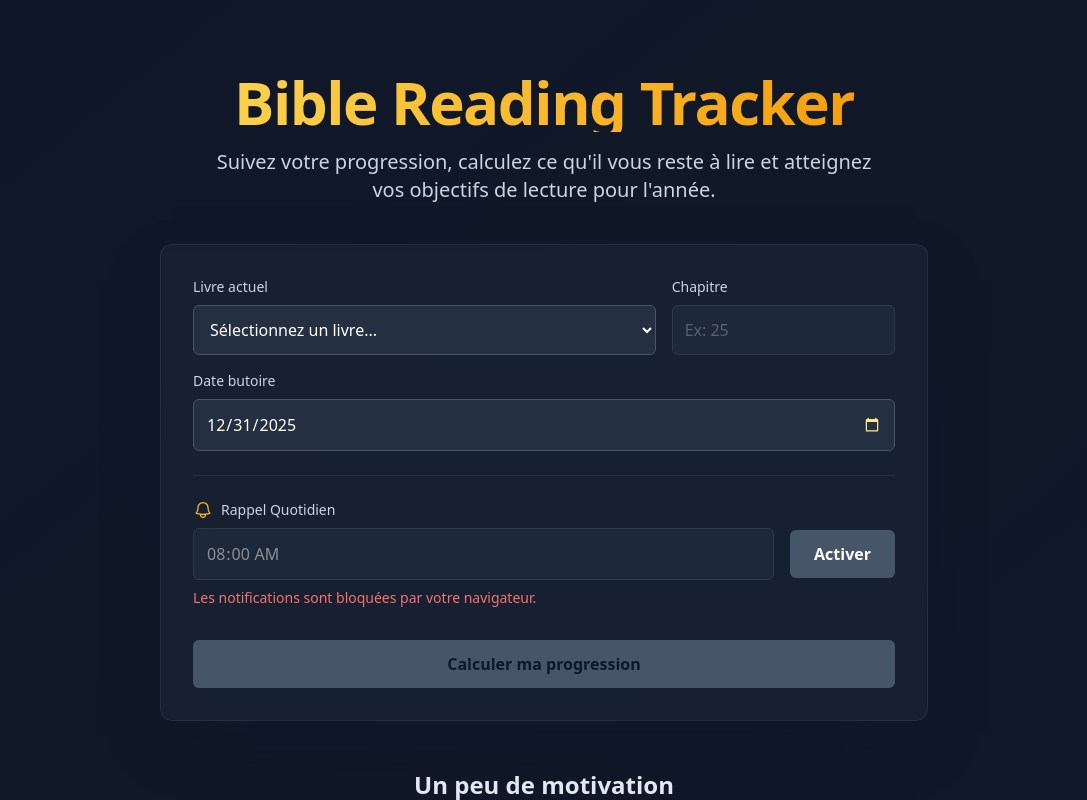
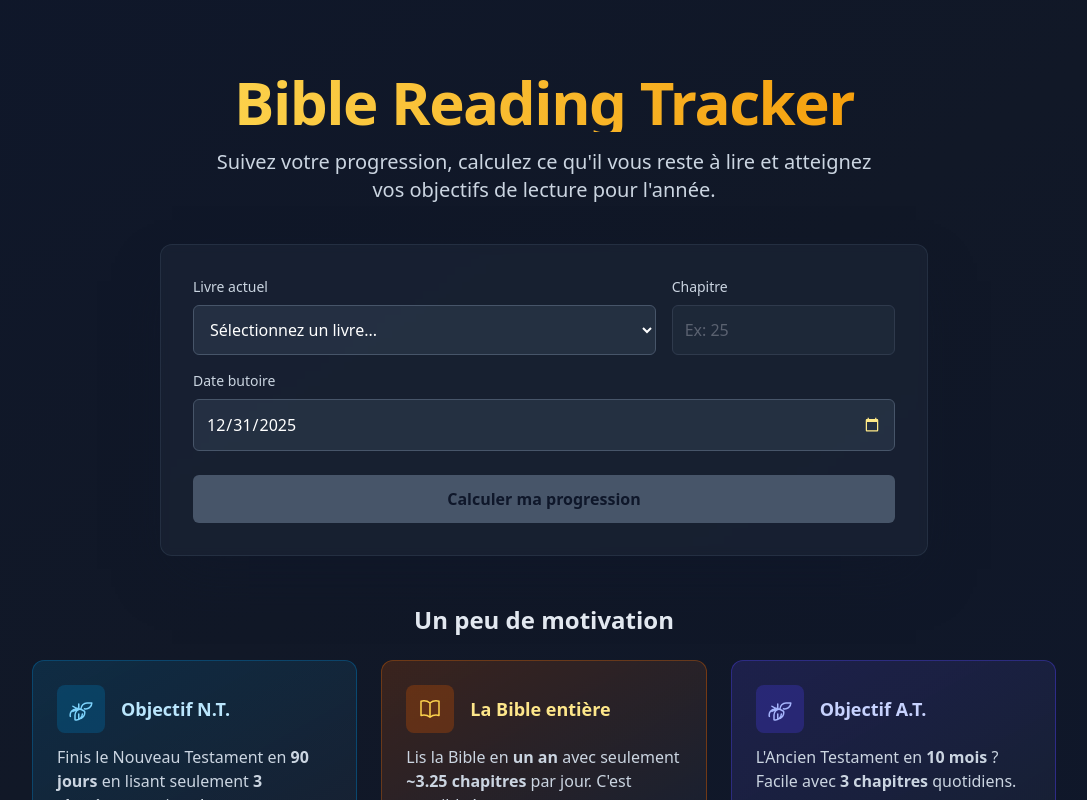
Before and after one commit to D-avlessi-webcoom/bible-reading-tracker, a React (Vite) app: page / in a window 1280 px wide. Shown: the top 800 px of the page, without its empty margins (96-1183 px from the left). Built offline with nearby package versions, Linux system fonts and the light colour scheme.

Commit message:
Revert "Add notification feature"
This reverts commit b7fbc9325c4560beaa73a36721d17868fa1760b1.

```diff
--- a/App.tsx
+++ b/App.tsx
@@ -5,14 +5,11 @@ import StatCard from './components/StatCard';
 import BookOpenIcon from './components/icons/BookOpenIcon';
 import TargetIcon from './components/icons/TargetIcon';
 import CalendarIcon from './components/icons/CalendarIcon';
-import BellIcon from './components/icons/BellIcon';
 
 const getEndOfYear = () => {
   const today = new Date();
   return new Date(today.getFullYear(), 11, 31).toISOString().split('T')[0];
 };
-
-type ReminderStatus = 'inactive' | 'active' | 'denied';
 
 const App: React.FC = () => {
   const [selectedBookId, setSelectedBookId] = useState<string>('');
@@ -22,9 +19,6 @@ const App: React.FC = () => {
   const [error, setError] = useState<string>('');
   const [showResults, setShowResults] = useState<boolean>(false);
   const resultsRef = useRef<HTMLElement>(null);
-
-  const [reminderTime, setReminderTime] = useState('08:00');
-  const [reminderStatus, setReminderStatus] = useState<ReminderStatus>('inactive');
 
   const selectedBook: Book | undefined = useMemo(() => BIBLE_BOOKS.find(b => b.id === parseInt(selectedBookId, 10)), [selectedBookId]);
 
@@ -36,56 +30,6 @@ const App: React.FC = () => {
       resultsRef.current.scrollIntoView({ behavior: 'smooth' });
     }
   }, [showResults]);
-
-  useEffect(() => {
-    const savedTime = localStorage.getItem('reminderTime');
-    if (savedTime) {
-        if (Notification.permission === 'granted') {
-            setReminderTime(savedTime);
-            setReminderStatus('active');
-            navigator.serviceWorker.ready.then(registration => {
-                registration.active?.postMessage({ type: 'SET_REMINDER', time: savedTime });
-            });
-        } else if (Notification.permission === 'denied') {
-            setReminderStatus('denied');
-        } else {
-            // Permission was granted then revoked, or something else changed.
-            localStorage.removeItem('reminderTime');
-        }
-    } else {
-        if (Notification.permission === 'denied') {
-            setReminderStatus('denied');
-        }
-    }
-}, []);
-
-
-  const handleSetReminder = async () => {
-    if (!('Notification' in window) || !('serviceWorker' in navigator)) {
-        alert("Les notifications ne sont pas supportées sur ce navigateur.");
-        return;
-    }
-
-    const permission = await Notification.requestPermission();
-    if (permission === 'granted') {
-        localStorage.setItem('reminderTime', reminderTime);
-        setReminderStatus('active');
-        navigator.serviceWorker.ready.then(registration => {
-            registration.active?.postMessage({ type: 'SET_REMINDER', time: reminderTime });
-        });
-    } else {
-        setReminderStatus('denied');
-    }
-  };
-
-  const handleDisableReminder = () => {
-    localStorage.removeItem('reminderTime');
-    setReminderStatus('inactive');
-    navigator.serviceWorker.ready.then(registration => {
-        registration.active?.postMessage({ type: 'CLEAR_REMINDER' });
-    });
-  };
-
 
   const handleCalculate = useCallback(() => {
     setError('');
@@ -223,39 +167,10 @@ const App: React.FC = () => {
                 />
             </div>
           </div>
-
-          <div className="mt-6 pt-6 border-t border-slate-700/50">
-            <label htmlFor="reminder-time" className="flex items-center gap-2 text-left text-sm font-medium text-slate-300 mb-2">
-                <BellIcon className="w-5 h-5 text-amber-400" />
-                Rappel Quotidien
-            </label>
-            <div className="flex flex-col sm:flex-row items-center gap-4">
-                <input
-                    type="time"
-                    id="reminder-time"
-                    value={reminderTime}
-                    onChange={e => setReminderTime(e.target.value)}
-                    disabled={reminderStatus === 'active' || reminderStatus === 'denied'}
-                    className="w-full sm:w-auto flex-grow bg-slate-700/50 border border-slate-600 rounded-md p-3 text-white focus:ring-2 focus:ring-amber-400 focus:outline-none transition disabled:opacity-50"
-                />
-                {reminderStatus !== 'active' ? (
-                <button onClick={handleSetReminder} disabled={reminderStatus === 'denied'} className="w-full sm:w-auto bg-sky-500 text-white font-bold py-3 px-6 rounded-md hover:bg-sky-400 transition-all duration-300 disabled:bg-slate-600 disabled:cursor-not-allowed">
-                    Activer
-                </button>
-                ) : (
-                <button onClick={handleDisableReminder} className="w-full sm:w-auto bg-red-500 text-white font-bold py-3 px-6 rounded-md hover:bg-red-400 transition-all duration-300">
-                    Désactiver
-                </button>
-                )}
-            </div>
-             {reminderStatus === 'active' && <p className="text-sm text-slate-400 mt-2 text-left">Rappel activé pour {reminderTime}.</p>}
-             {reminderStatus === 'denied' && <p className="text-sm text-red-400 mt-2 text-left">Les notifications sont bloquées par votre navigateur.</p>}
-          </div>
-
           <button
             onClick={handleCalculate}
             disabled={!selectedBookId || !currentChapter}
-            className="w-full mt-8 bg-amber-400 text-slate-900 font-bold py-3 px-8 rounded-md hover:bg-amber-300 transition-all duration-300 transform hover:scale-105 disabled:bg-slate-600 disabled:cursor-not-allowed disabled:scale-100"
+            className="w-full mt-6 bg-amber-400 text-slate-900 font-bold py-3 px-8 rounded-md hover:bg-amber-300 transition-all duration-300 transform hover:scale-105 disabled:bg-slate-600 disabled:cursor-not-allowed disabled:scale-100"
           >
             Calculer ma progression
           </button>
@@ -364,8 +279,7 @@ const App: React.FC = () => {
           animation: fade-in-up 0.9s ease-out forwards;
         }
         /* Style the date picker icon */
-        input[type="date"]::-webkit-calendar-picker-indicator,
-        input[type="time"]::-webkit-calendar-picker-indicator {
+        input[type="date"]::-webkit-calendar-picker-indicator {
           filter: invert(0.8) brightness(100%) sepia(100%) hue-rotate(330deg) saturate(300%);
           cursor: pointer;
         }
--- a/components/icons/BellIcon.tsx
+++ /dev/null
@@ -1,21 +0,0 @@
-
-import React from 'react';
-
-const BellIcon: React.FC<React.SVGProps<SVGSVGElement>> = (props) => (
-  <svg
-    xmlns="http://www.w3.org/2000/svg"
-    fill="none"
-    viewBox="0 0 24 24"
-    strokeWidth={1.5}
-    stroke="currentColor"
-    {...props}
-  >
-    <path
-        strokeLinecap="round"
-        strokeLinejoin="round"
-        d="M14.857 17.082a23.848 23.848 0 005.454-1.31A8.967 8.967 0 0118 9.75v-.7V9A6 6 0 006 9v.75a8.967 8.967 0 01-2.312 6.022c1.733.64 3.56 1.085 5.455 1.31m5.714 0a24.255 24.255 0 01-5.714 0m5.714 0a3 3 0 11-5.714 0"
-    />
-  </svg>
-);
-
-export default BellIcon;
```
Also changed, not shown: sw.js (+8 -59 lines).
